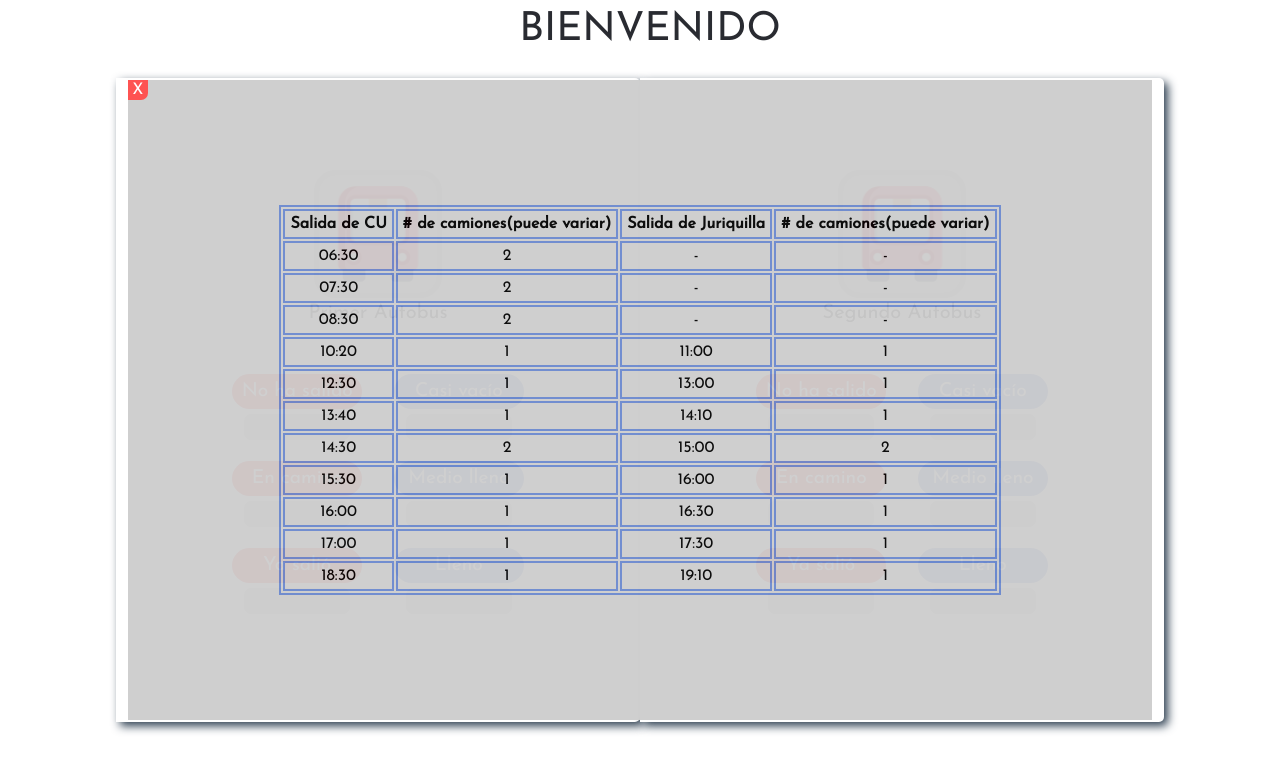
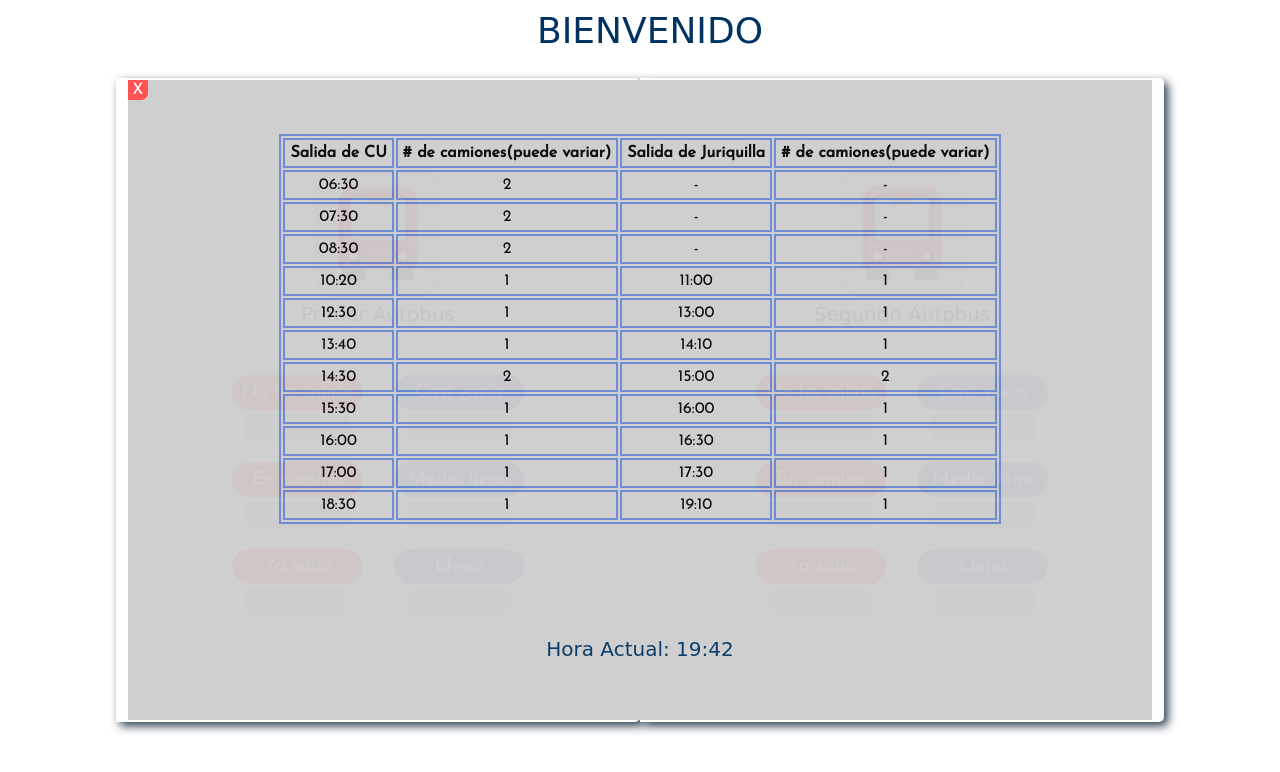
Before and after one commit to JuanPabloOS/transporte, a website: page public/index.html in a window 1280 px wide. Both pictures are taken after a click on the button "Ver horarios". Drawn offline with nearby package versions, Linux system fonts and the light colour scheme; no server answers; a web font is replaced by a local one.

Commit message:
Mejora horarios y texto
En los horarios aparece la hora y se corrigio un error en el cual no mostraba bien el estilo en el titulo

```diff
--- a/public/css/index.css
+++ b/public/css/index.css
@@ -9,9 +9,12 @@
     text-align: center;
     color: #003362;
     font-family: 'Sofia', cursive;
-    font-size: 2em;
+    font-size: 1.5em;
     padding: 5px;
     width: 100%;
+}
+.texto{
+    font-family: 'Sofia', cursive;
 }
 .contenedor{
     box-sizing: border-box;
@@ -158,6 +161,7 @@ input{
     color: white;
 }
 #verTabla{
+    top: 5%;
     position: fixed;
     width: 120px;
     height: 20px;
@@ -171,6 +175,10 @@ input{
     top: 92%;
     left: 9%;
 }
+#ahora{
+    color: #003362;
+
+}
 table, th, td {
   border: 2px solid #6B88CE;
   background-color: #CDCDCD;
--- a/public/index.html
+++ b/public/index.html
@@ -10,13 +10,13 @@
     <title>UAQ-IBUS</title>
 </head>
 <body>
-    <div class="bienvenido"><p>BIENVENIDO</p></div>
+    <div class="bienvenido"><p class="bienvenido">BIENVENIDO</p></div>
     <div class="contenedor">
         <div class="elem bus1">
             <div class="bus">
                 <div class="top">
                     <img src="img/logo.png" alt="">
-                    <p>Primer Autobus</p>
+                    <p class="texto">Primer Autobus</p>
                 </div>
                 <div class="contOpciones">
                     <div class="izq">
@@ -49,7 +49,7 @@
             <div class="bus">
                 <div class="top">
                     <img src="img/logo.png" alt="">
-                    <p>Segundo Autobus</p>
+                    <p class="texto">Segundo Autobus</p>
                 </div>
                 <div class="contOpciones">
                     <div class="izq">
@@ -80,6 +80,7 @@
     </div>
     <button id="verTabla" onclick="hr()">Ver horarios</button>
     <div id="horarios">
+        <p class="texto" id="ahora"></p>
         <button id="xTabla" onclick="hr()">X</button>
         <table id="tabla">
             <tr><th>Salida de CU</th><th># de camiones(puede variar)</th><th>Salida de Juriquilla</th><th># de camiones(puede variar)</th></tr>
@@ -99,6 +100,7 @@
     <script type="text/javascript">
         var visible = false;
         function hr() {
+            actualiza();
             if (visible) {
                 hora = document.getElementById('horarios');
                 hora.style.visibility="hidden";
@@ -113,6 +115,11 @@
                 btn.style.visibility="hidden";
             }
         }
+        function actualiza(){
+            var d = new Date();
+            var h = "Hora Actual: "+d.getHours() +":"+ d.getMinutes();
+            document.getElementById("ahora").innerHTML = h;
+        }
     </script>
     <script src="/socket.io/socket.io.js"></script>
     <script src="js/socket-cliente.js"></script>
```
